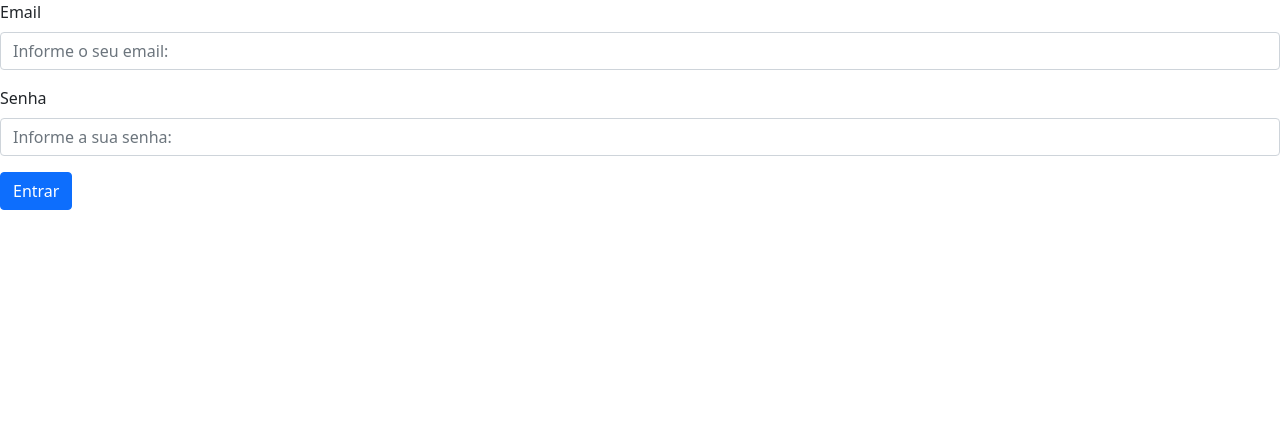
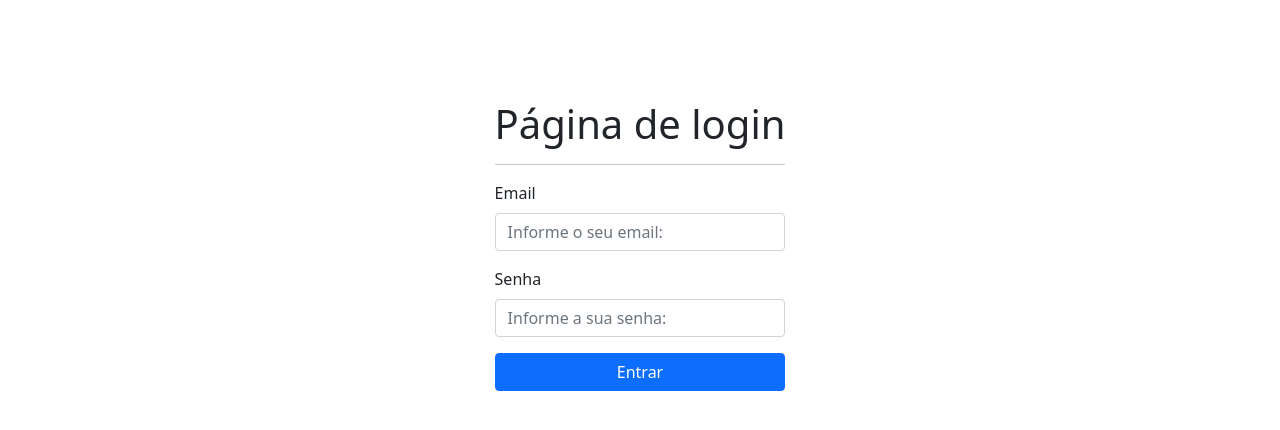
Before and after one commit to yan-rds/React-API, a React (Create React App) app: page / in a window 1280 px wide. Shown: the top 430 px of the page. Built offline with nearby package versions, Linux system fonts and the light colour scheme.

Commit message:
refactor: Componente de login

```diff
--- /dev/null
+++ b/src/App.js
@@ -0,0 +1,16 @@
+import react, {Component} from "react";
+import Login from "./components/pages/Login";
+import "./App.css"
+
+
+class App extends Component {
+    render(){
+        return(
+            <div className="App">
+                <Login/>
+            </div>
+        );
+    }
+}
+
+export default App
--- a/src/components/pages/Login/index.js
+++ b/src/components/pages/Login/index.js
@@ -1,9 +1,13 @@
 import react, {Component} from 'react'
 import {Form, FormGroup, Label, Input, Button} from 'reactstrap'
+import Header from '../../Header';
 
 export default class Login extends Component {
     render() {
         return(
+            <div>
+                <Header title="Página de login"/>
+                <hr />
                 <Form>
                     <FormGroup>
                         <Label for="email"> Email</Label>
@@ -13,8 +17,9 @@ export default class Login extends Component {
                         <Label for="password"> Senha</Label>
                         <Input type="password" id="password" placeholder="Informe a sua senha: "/>
                     </FormGroup>
-                <Button color="primary"> Entrar </Button>
+                    <Button color="primary" block> Entrar </Button>
                 </Form>
+            </div>
         );
     }
 }
--- a/src/index.css
+++ /dev/null
@@ -1,13 +0,0 @@
-body {
-  margin: 0;
-  font-family: -apple-system, BlinkMacSystemFont, 'Segoe UI', 'Roboto', 'Oxygen',
-    'Ubuntu', 'Cantarell', 'Fira Sans', 'Droid Sans', 'Helvetica Neue',
-    sans-serif;
-  -webkit-font-smoothing: antialiased;
-  -moz-osx-font-smoothing: grayscale;
-}
-
-code {
-  font-family: source-code-pro, Menlo, Monaco, Consolas, 'Courier New',
-    monospace;
-}
--- a/src/index.js
+++ b/src/index.js
@@ -1,9 +1,9 @@
 import React from "react";
 import ReactDOM from "react-dom";
-import Login from "./components/pages/Login";
 import 'bootstrap/dist/css/bootstrap.min.css'
+import App from "./App";
 
 ReactDOM.render(
-  <Login/>,
+  <App/>,
   document.getElementById("root")
 );
```
Lines whose indentation alone changed are shown as unchanged.
